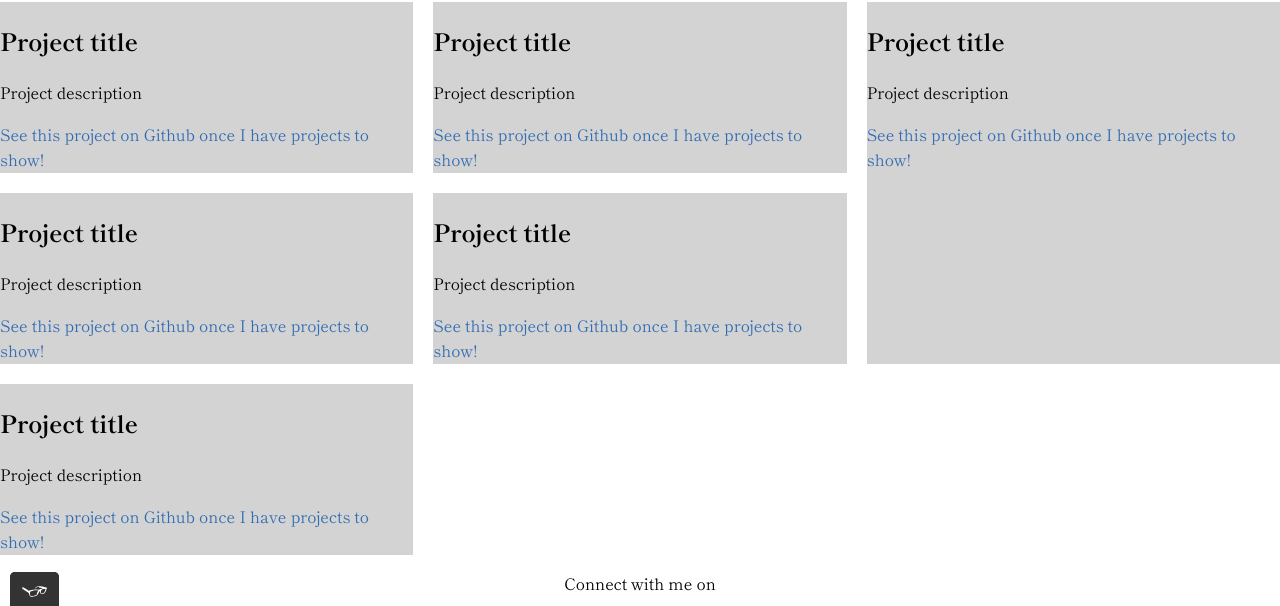
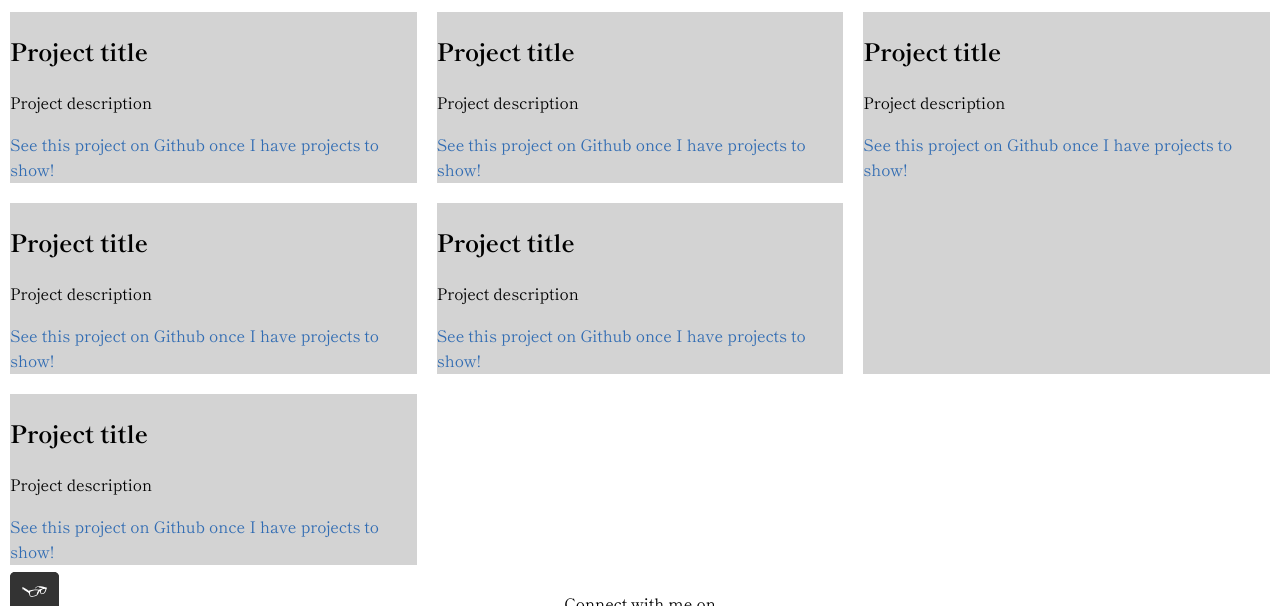
Before and after one commit to T-Dogg-PO/portfolio-site, a plain HTML site: page work.html in a window 1280 px wide. Shown: the part 189-795 px from the top of the page. Drawn offline with nearby package versions, Linux system fonts and the light colour scheme.

Commit message:
Added padding for all <main> sections

```diff
--- a/css/styles.css
+++ b/css/styles.css
@@ -88,6 +88,11 @@ body {
 .navigation-list li {
     display: inline-block;
     margin-left: 15px;
+}
+
+/* Set padding for main sections, mainly for responsiveness */
+main {
+    padding: 10px;
 }
 
 h1 {
--- a/work.html
+++ b/work.html
@@ -35,8 +35,8 @@
             </nav>
         </header>
 
-        <!-- Section to display my portfolio work -->
-        <section>
+        <!-- Main section to display my portfolio work -->
+        <main>
             <h1>Work</h1>
             <div class="grid">
                 <div class="grid__item">
@@ -70,7 +70,7 @@
                     <a href="#">See this project on Github once I have projects to show!</a>
                 </div>
             </div>
-        </section>
+        </main>
 
         <!-- Links to connect on various social media accounts, same for each page across site -->
         <footer class="page-footer">
```
Also changed, not shown: contact.html (+2 -0 lines).
